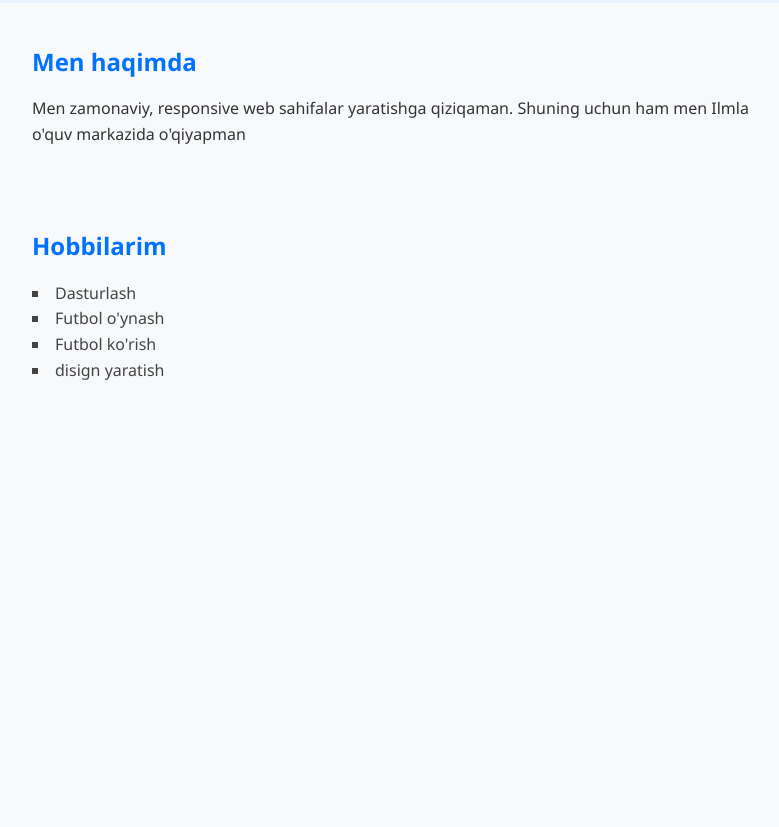
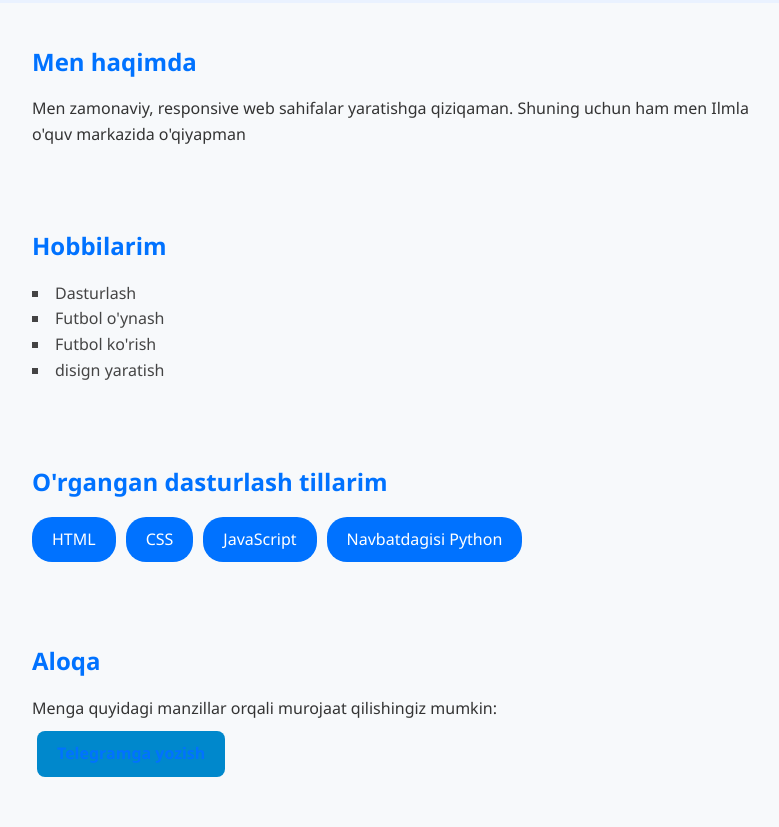
Before and after one commit to Mekh22/random-web, a plain HTML site: page index.html in a window 1280 px wide. Shown: the part 388-1215 px from the top of the page, without its empty margins (228-1007 px from the left). Before the commit the page ends 811 px from the top, so only its background shows below. Drawn offline with Linux system fonts and the light colour scheme.

Commit message:
add section

```diff
--- a/index.html
+++ b/index.html
@@ -45,6 +45,22 @@
         </ul>
       </section>
 
+      <section id="skills" class="section">
+        <h2>O'rgangan dasturlash tillarim</h2>
+        <div class="skills">
+          <div class="skill">HTML</div>
+          <div class="skill">CSS</div>
+          <div class="skill">JavaScript</div>
+          <div class="skill">Navbatdagisi Python </div>
+        </div>
+      </section>
+
+      <section id="contact" class="section contact">
+        <h2>Aloqa</h2>
+        <p>Menga quyidagi manzillar orqali murojaat qilishingiz mumkin:</p>
+        <a href="https://t.me/Bakhriddinoff_m" class="telegram-btn" target="_blank">Telegramga yozish</a>
+      </section>
+    </main>
 
 </body>
 </html>
```
